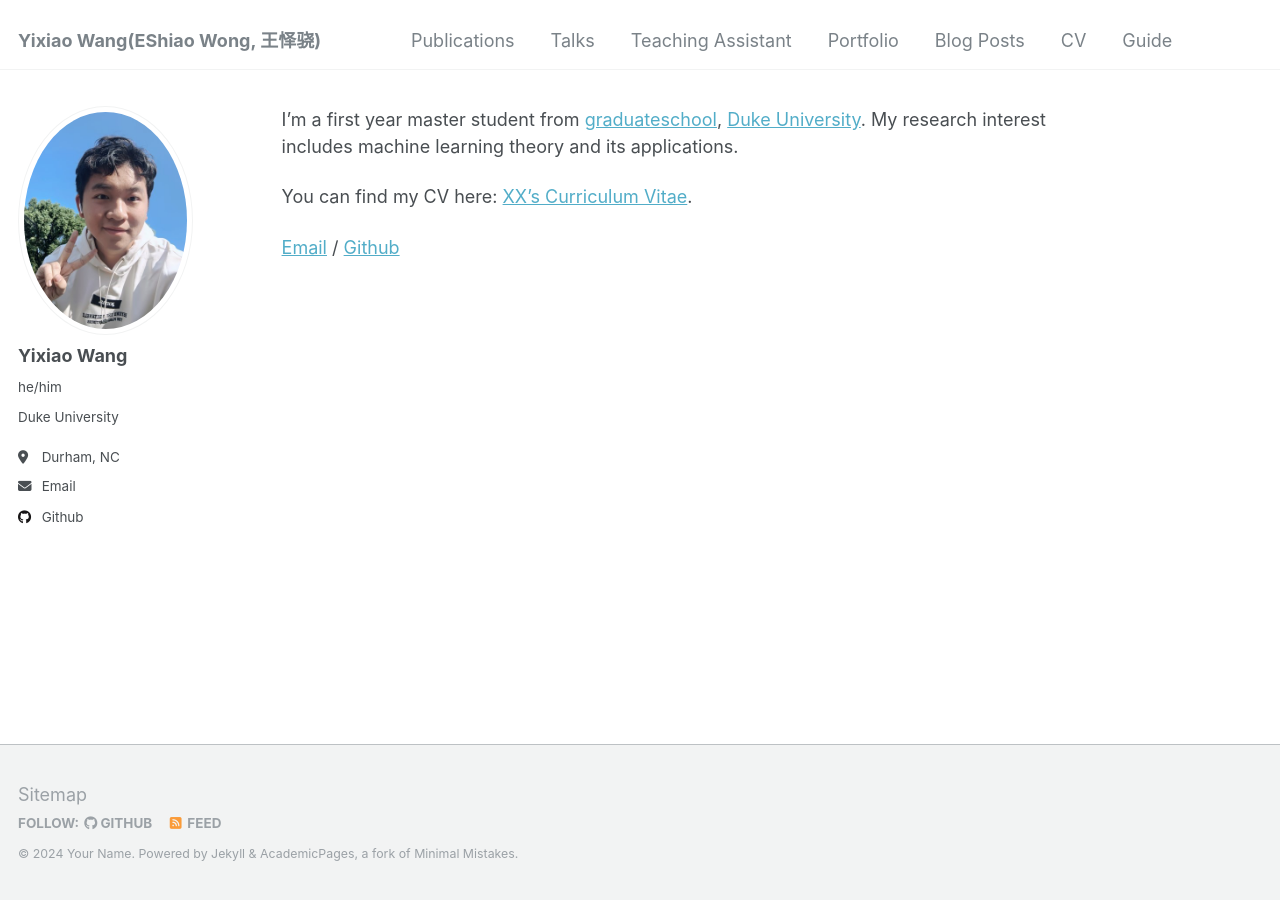
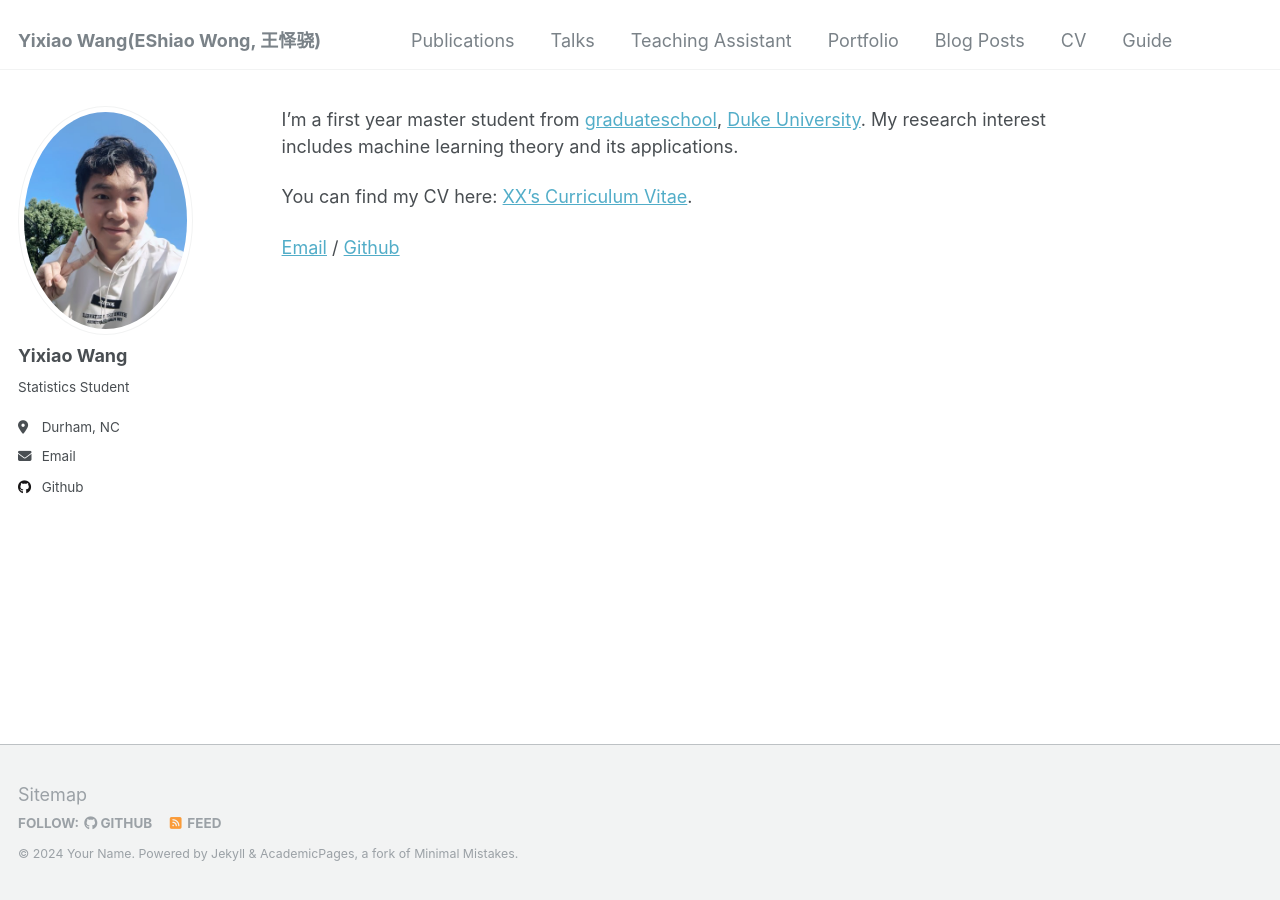
Before and after one commit to Yixiao-Wang-Stats/Yixiao-Wang-Stats.github.io, a Jekyll site: the page built from _pages/about.md, in a window 1280 px wide. Built offline with Jekyll 4.4.1, drawn with Linux system fonts in a browser that asks for light colours.

Commit message:
Update _config.yml

```diff
--- a/_config.yml
+++ b/_config.yml
@@ -23,8 +23,8 @@
   # Biographic information
   avatar           : "portrait.png"
   name             : "Yixiao Wang"
-  pronouns         : "he/him"
-  bio              : "Duke University"
+  pronouns         : #"he/him"
+  bio              : "Statistics Student"
   location         : "Durham, NC"
   uri              : # URL
   email            : "yixiao.wang@duke.edu"
```
